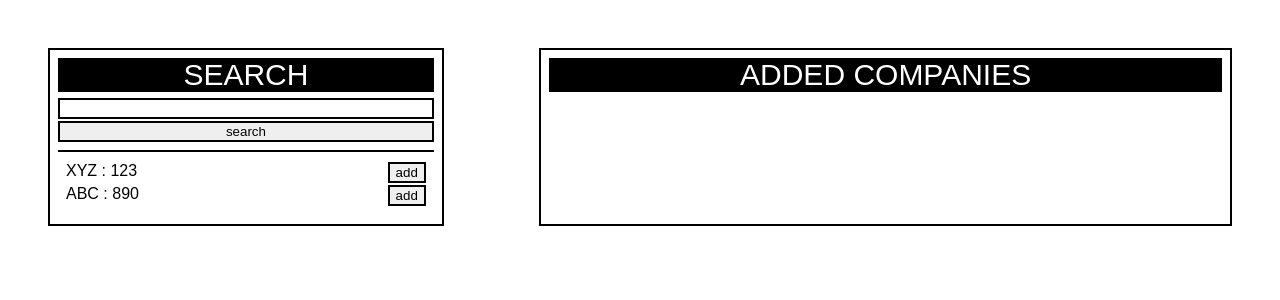
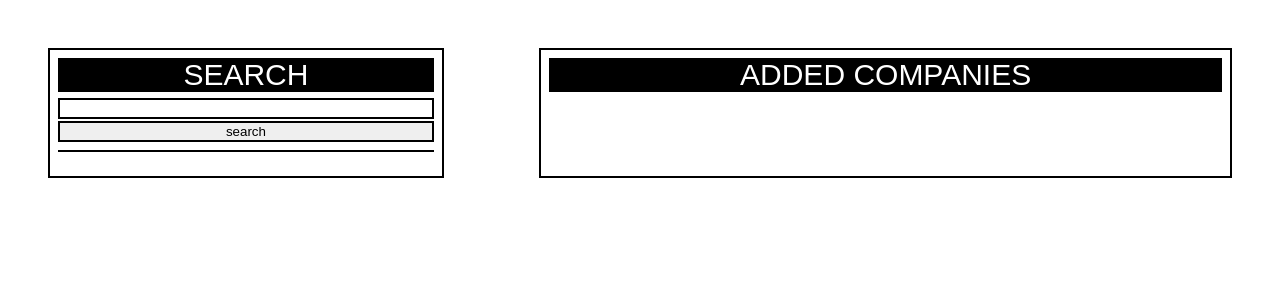
Before and after one commit to lag-of-death/companies, a React (Create React App) app: page / in a window 1280 px wide. Shown: the top 300 px of the page. Built offline with nearby package versions, Linux system fonts and the light colour scheme.

Commit message:
Allow for searching for companies

```diff
--- a/package.json
+++ b/package.json
@@ -3,6 +3,7 @@
   "version": "0.1.0",
   "private": true,
   "dependencies": {
+    "axios": "^0.18.0",
     "express": "^4.16.4",
     "express-favicon": "^2.0.1",
     "express-ipfilter": "^0.3.1",
--- a/src/App.js
+++ b/src/App.js
@@ -1,5 +1,6 @@
 import React, { Component } from 'react';
 import styled from 'styled-components';
+import axios from 'axios';
 
 const blackColor = '#000';
 const whiteColor = '#FFF';
@@ -42,6 +43,7 @@ const SearchInput = styled.input`
 `;
 
 const Company = styled.div`
+  align-items: center;
   display: flex;
   justify-content: space-between;
   margin-bottom: 2px;
@@ -69,6 +71,17 @@ const Divider = styled.div`
   flex-grow: 1;
 `;
 
+const Logo = styled.div`
+  align-items: center;
+  display: flex;
+  height: 100%;
+  width: 20%;
+
+  img {
+    width: 100%;
+  }
+`;
+
 const Button = styled.button`
   border: 2px solid ${blackColor};
 `;
@@ -89,13 +102,20 @@ class App extends Component {
     super(props);
 
     this.state = {
-      foundCompanies: [
-        { name: 'XYZ', price: 123 },
-        { name: 'ABC', price: 890 },
-      ],
+      foundCompanies: [],
       addedCompanies: [],
     };
   }
+
+  searchForCompanyHandler = async ({ target: { value } }) => {
+    const url = `https://autocomplete.clearbit.com/v1/companies/suggest?query=${value}`;
+
+    const { data } = await axios.get(url);
+
+    this.setState({
+      foundCompanies: data,
+    });
+  };
 
   addCompanyHandler = (company) => {
     this.setState(({ addedCompanies }) => {
@@ -118,11 +138,16 @@ class App extends Component {
    static renderCompanies(companies, getComponent = () => null) {
      return (
        companies.map((company) => {
-         const { name, price } = company;
+         const { name, logo } = company;
 
          return (
-           <Company key={`${name}:${price}`}>
-             { name } : { price }
+           <Company key={`${name}:${logo}`}>
+             <div style={{ width: '40%' }}>
+               { name }
+             </div>
+             <Logo>
+               <img alt={logo} src={logo} />
+             </Logo>
              { getComponent(company) }
            </Company>
          );
@@ -139,7 +164,7 @@ class App extends Component {
            <SearchCompanyHeader>
             SEARCH
            </SearchCompanyHeader>
-           <SearchInput />
+           <SearchInput onChange={this.searchForCompanyHandler} />
            <SearchButton>search</SearchButton>
            <FoundCompanies>
              {
```
Also changed, not shown: 1 other file (tests, documents, lock files or other folders).
